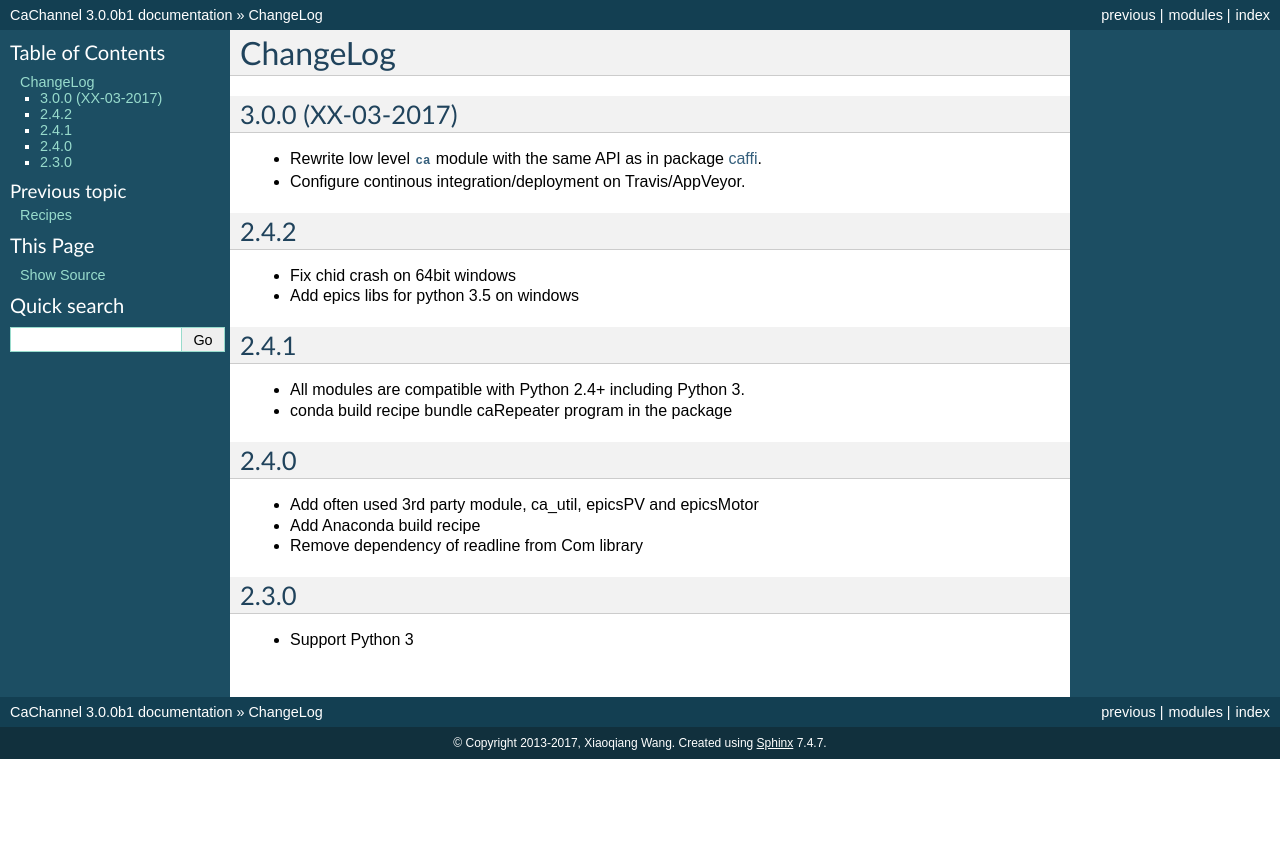
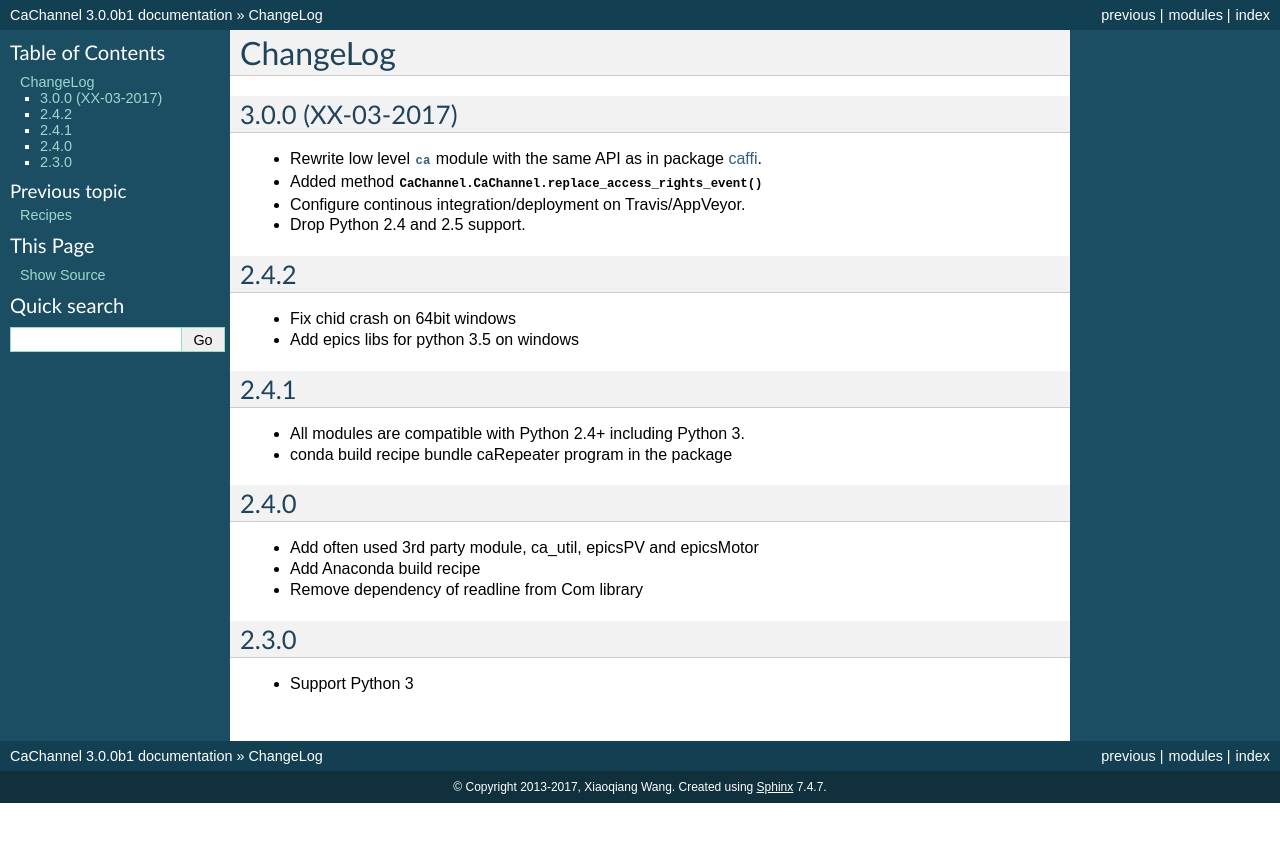
Before and after one commit to CaChannel/CaChannel, a Sphinx documentation site: the page built from docs/source/changes.rst, in a window 1280 px wide. Shown: the top 842 px of the page. Built offline with Sphinx 7.4.7, drawn with Linux system fonts in a browser that asks for light colours.

Commit message:
doc changes

```diff
--- a/docs/source/changes.rst
+++ b/docs/source/changes.rst
@@ -5,7 +5,9 @@ ChangeLog
 ------------------
 
 - Rewrite low level :py:mod:`ca` module with the same API as in package `caffi <https://pypi.python.org/pypi/caffi>`_.
+- Added method :py:meth:`CaChannel.CaChannel.replace_access_rights_event`
 - Configure continous integration/deployment on Travis/AppVeyor.
+- Drop Python 2.4 and 2.5 support.
 
 2.4.2
 -----
```
